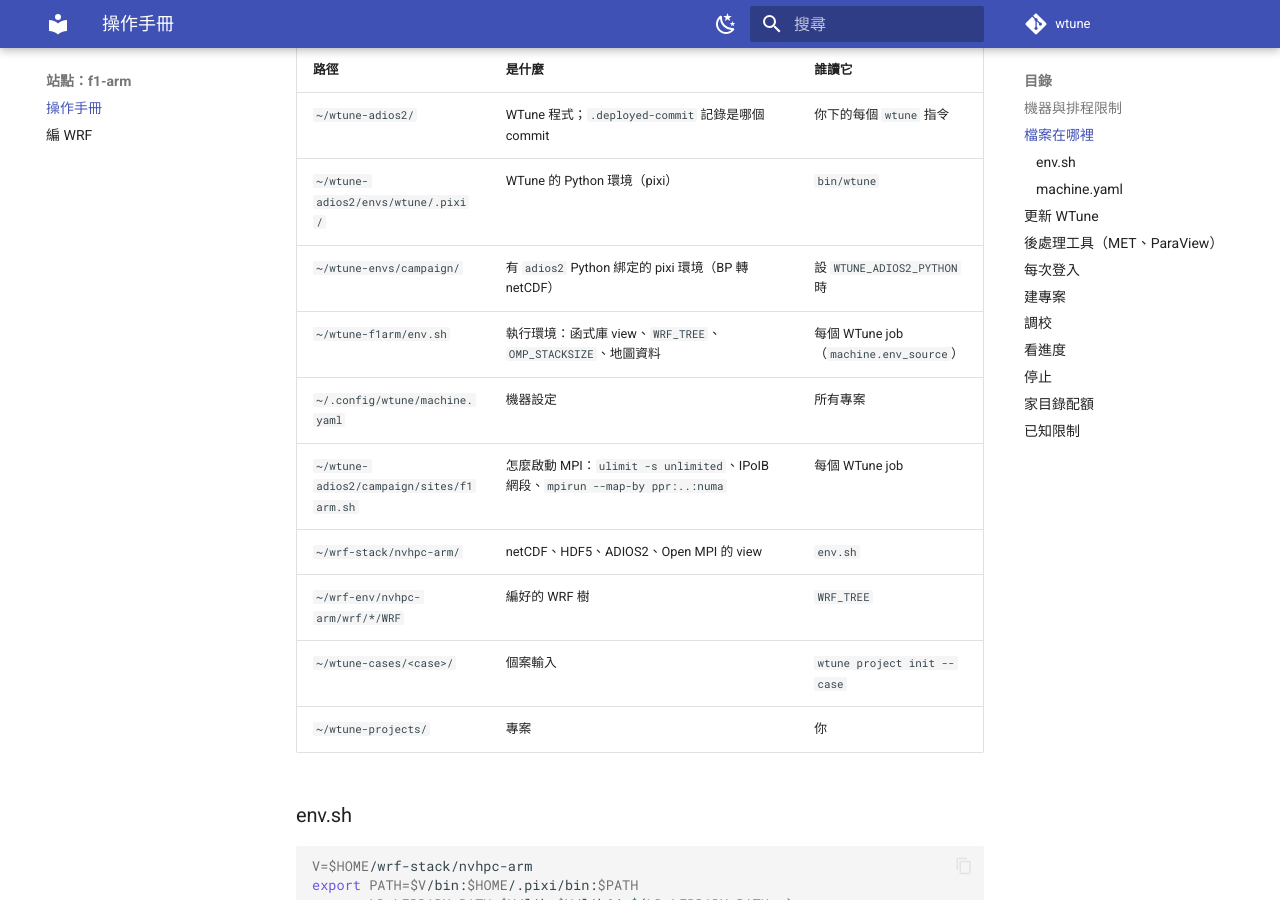
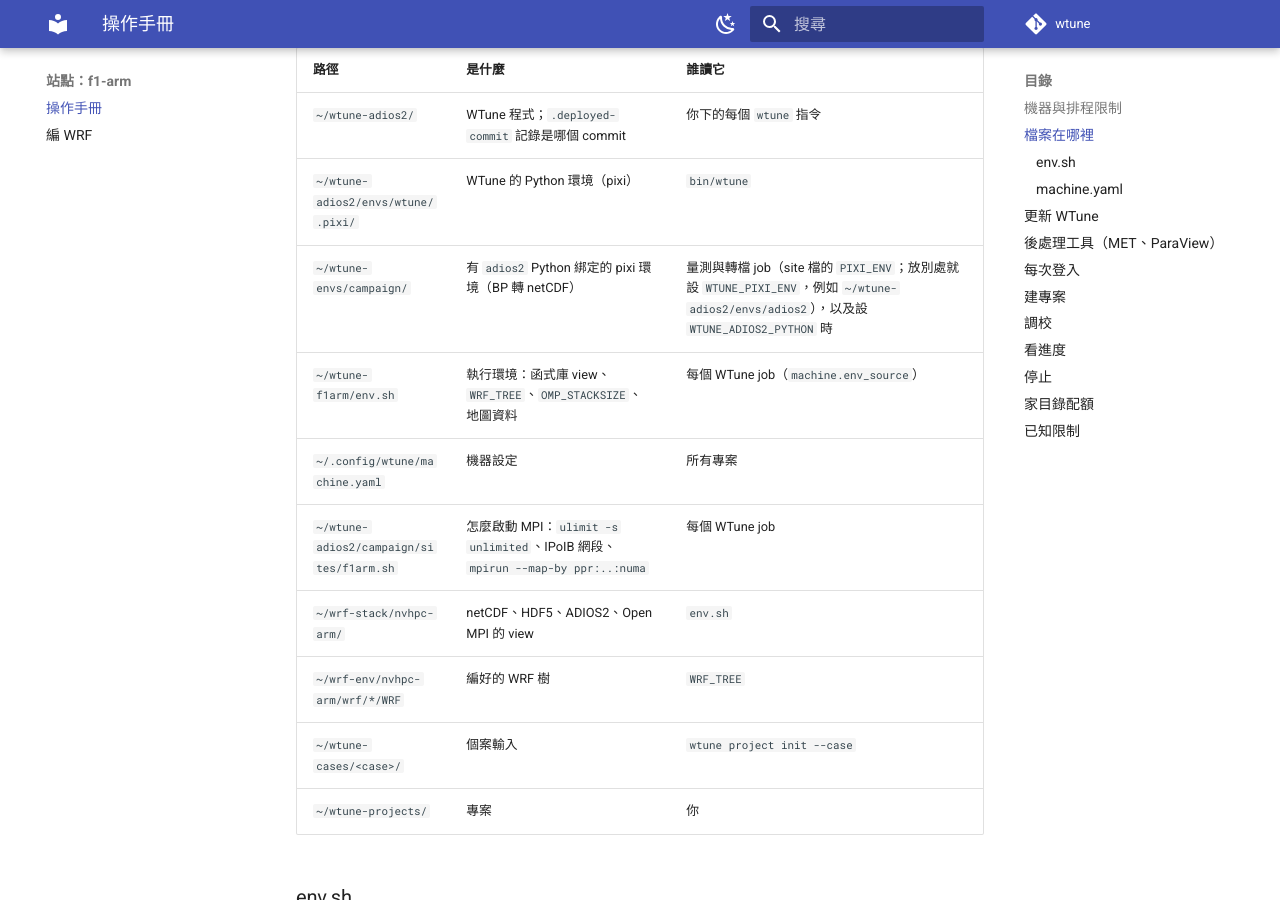
Before and after one commit to Noodle4219005/wtune, an MkDocs documentation site: the page built from docs/guide/f1-arm.md, in a window 1280 px wide and 900 px high, scrolled down 1118 px. Built offline with MkDocs 1.6.1 and Material for MkDocs 9.7.7, drawn with Linux system fonts in a browser that asks for light colours; comment, search, counter and statistics services are not loaded.

Commit message:
sites: WTUNE_PIXI_ENV overrides the campaign pixi env
f1arm.sh and scc.sh hardcoded PIXI_ENV=$HOME/wtune-envs/campaign, the one
WTune path an install outside $HOME could not move. Default unchanged.

Co-Authored-By: Claude Opus 5.5 (1M context) <noreply@anthropic.com>
Claude-Session: https://claude.ai/code/session_012gLCCcLWq1a5GRiGvEnYQK

```diff
--- a/docs/guide/f1-arm.md
+++ b/docs/guide/f1-arm.md
@@ -29,7 +29,7 @@
 |---|---|---|
 | `~/wtune-adios2/` | WTune 程式；`.deployed-commit` 記錄是哪個 commit | 你下的每個 `wtune` 指令 |
 | `~/wtune-adios2/envs/wtune/.pixi/` | WTune 的 Python 環境（pixi） | `bin/wtune` |
-| `~/wtune-envs/campaign/` | 有 `adios2` Python 綁定的 pixi 環境（BP 轉 netCDF） | 設 `WTUNE_ADIOS2_PYTHON` 時 |
+| `~/wtune-envs/campaign/` | 有 `adios2` Python 綁定的 pixi 環境（BP 轉 netCDF） | 量測與轉檔 job（site 檔的 `PIXI_ENV`；放別處就設 `WTUNE_PIXI_ENV`，例如 `~/wtune-adios2/envs/adios2`），以及設 `WTUNE_ADIOS2_PYTHON` 時 |
 | `~/wtune-f1arm/env.sh` | 執行環境：函式庫 view、`WRF_TREE`、`OMP_STACKSIZE`、地圖資料 | 每個 WTune job（`machine.env_source`） |
 | `~/.config/wtune/machine.yaml` | 機器設定 | 所有專案 |
 | `~/wtune-adios2/campaign/sites/f1arm.sh` | 怎麼啟動 MPI：`ulimit -s unlimited`、IPoIB 網段、`mpirun --map-by ppr:..:numa` | 每個 WTune job |
```
Also changed, not shown: 2 other files.
